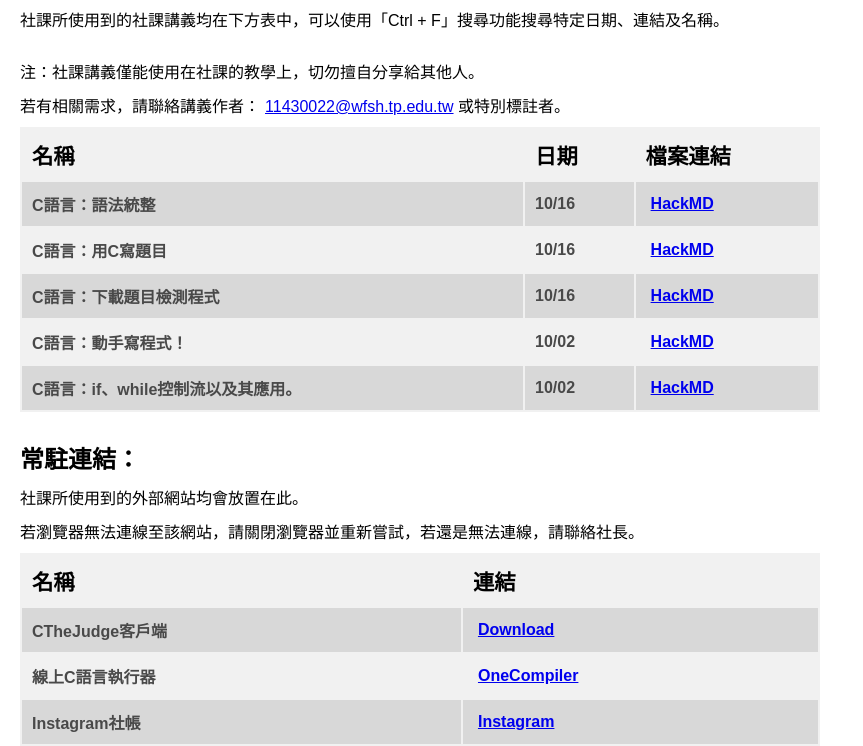
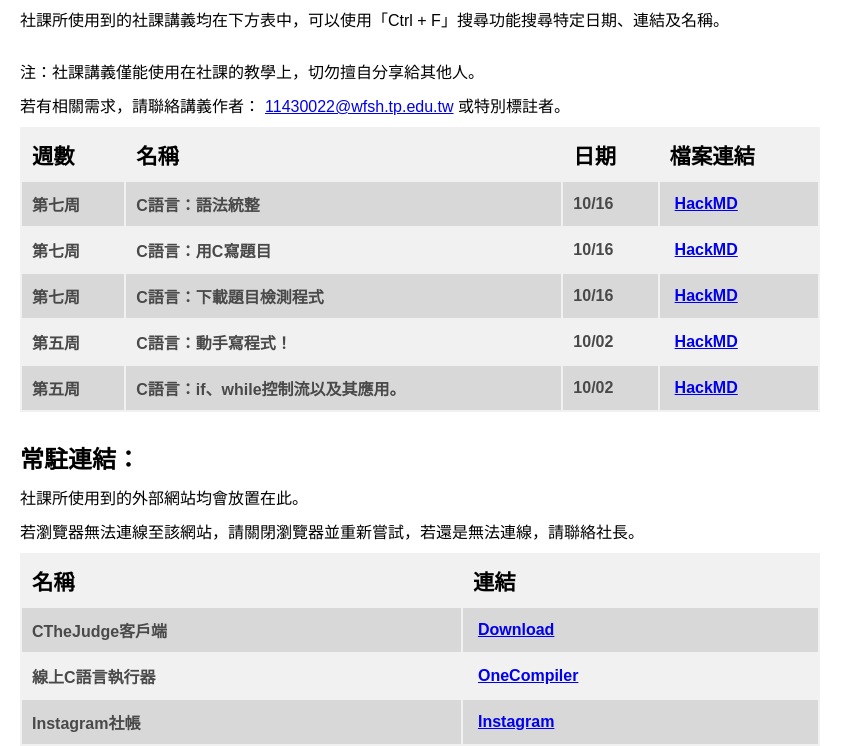
Before and after one commit to 11430022-prog/wfsh, a website: page index.html in a window 1280 px wide. Shown: the part 126-872 px from the top of the page, without its empty margins (0-863 px from the left). Drawn offline with Linux system fonts and the light colour scheme; a web font is replaced by a local one.

Commit message:
Update index.html

```diff
--- a/index.html
+++ b/index.html
@@ -27,35 +27,41 @@
 
     <table>
         <tr>
+            <th>週數</th>
             <th>名稱</th>
             <th>日期</th>
             <th>檔案連結</th>
         </tr>
 
         <tr>
+            <th>第七周</th>
             <th>C語言：語法統整</th>
             <th>10/16</th>
             <th><a href="https://hackmd.io/@X8sMUzueQlK5M8mNlXI-GA/r1fB6wCofg" target = "_blank">HackMD</a></th>
         </tr>
 
         <tr>
+            <th>第七周</th>
             <th>C語言：用C寫題目</th>
             <th>10/16</th>
             <th><a href="https://hackmd.io/@X8sMUzueQlK5M8mNlXI-GA/SyKW8dCsMe" target = "_blank">HackMD</a></th>
         </tr>
 
         <tr>
+            <th>第七周</th>
             <th>C語言：下載題目檢測程式</th>
             <th>10/16</th>
             <th><a href="https://hackmd.io/@X8sMUzueQlK5M8mNlXI-GA/Bkl25l12fg" target = "_blank">HackMD</a></th>
         </tr>
 
         <tr>
+            <th>第五周</th>
             <th>C語言：動手寫程式！</th>
             <th>10/02</th>
             <th><a href="https://hackmd.io/@X8sMUzueQlK5M8mNlXI-GA/SkTZlf3cfx" target = "_blank">HackMD</a></th>
         </tr>
         <tr>
+            <th>第五周</th>
             <th>C語言：if、while控制流以及其應用。</th>
             <th>10/02</th>
             <th><a href="https://hackmd.io/@X8sMUzueQlK5M8mNlXI-GA/ByZcT-h5Ge" target = "_blank">HackMD</a></th>
```
